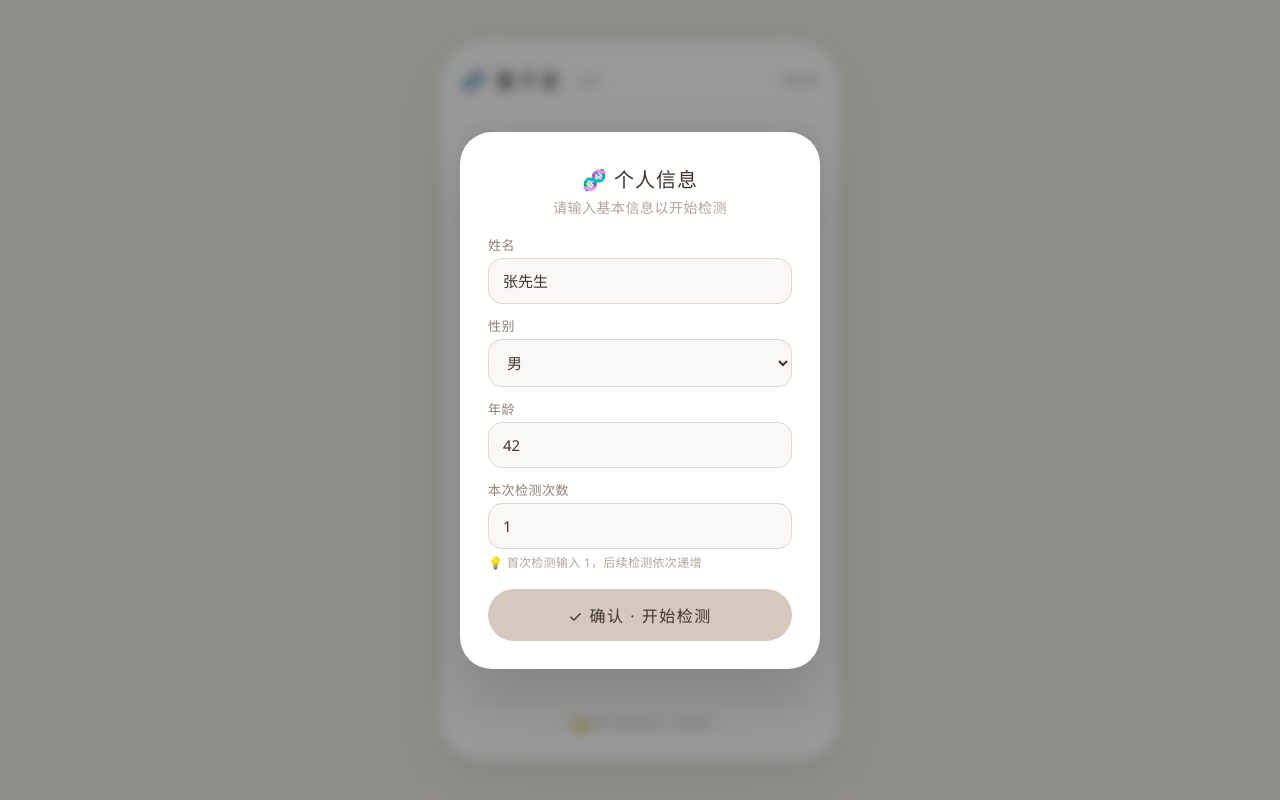
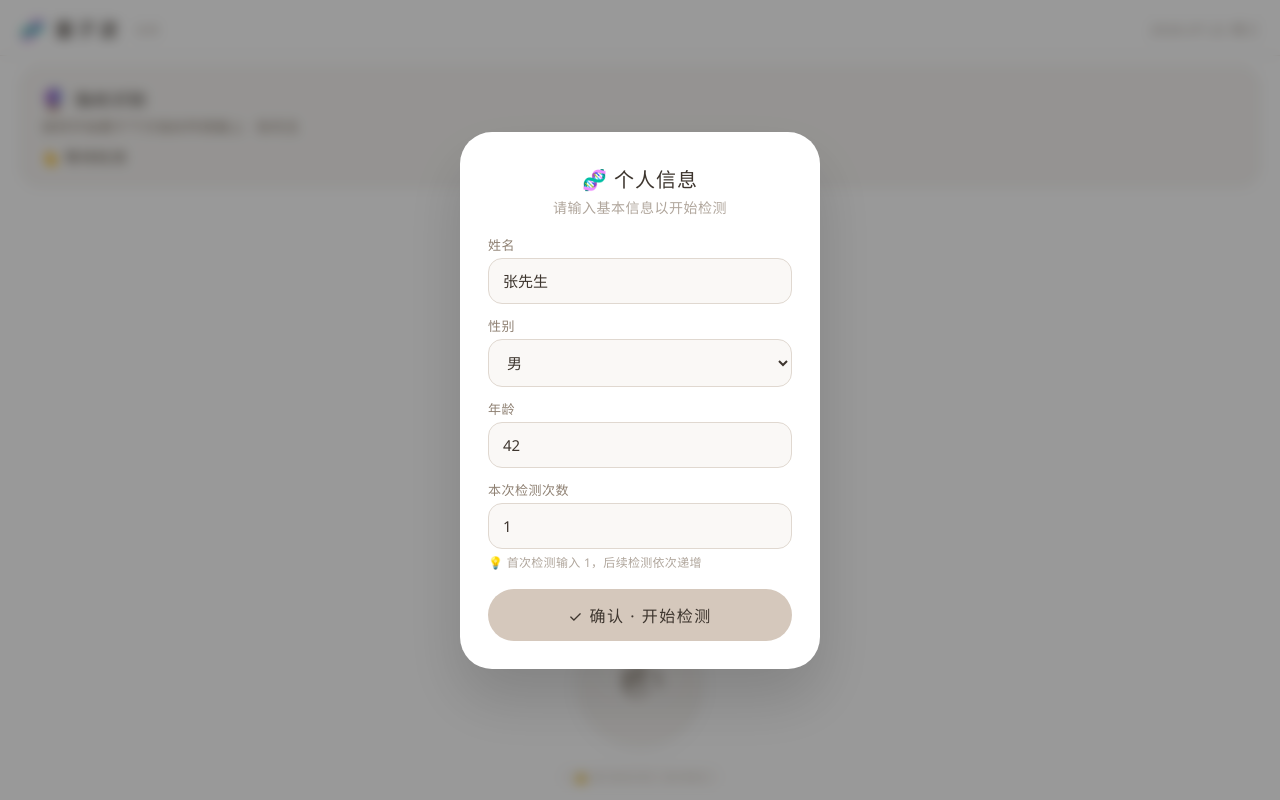
Before and after one commit to couheyong/couheyong.github.io, a plain HTML site: page ys.html in a window 1280 px wide. Drawn offline with Linux system fonts and the light colour scheme.

Commit message:
Update ys.html

```diff
--- a/ys.html
+++ b/ys.html
@@ -11,38 +11,42 @@
             box-sizing: border-box;
         }
 
-        body {
+        html, body {
+            width: 100%;
+            height: 100%;
+            overflow: hidden;
+            font-family: 'Segoe UI', 'PingFang SC', system-ui, -apple-system, sans-serif;
             background: #f0ede8;
-            min-height: 100vh;
-            display: flex;
-            justify-content: center;
-            align-items: center;
-            font-family: 'Segoe UI', 'PingFang SC', system-ui, -apple-system, sans-serif;
-            padding: 16px;
         }
 
+        /* 全屏容器 — 无边框 */
         .phone-frame {
-            max-width: 400px;
             width: 100%;
+            height: 100%;
+            max-width: 100%;
+            max-height: 100%;
             background: #ffffff;
-            border-radius: 48px 48px 40px 40px;
-            box-shadow: 0 20px 60px rgba(0,0,0,0.06), 0 8px 24px rgba(0,0,0,0.03);
-            padding: 24px 20px 28px;
-            min-height: 720px;
             display: flex;
             flex-direction: column;
-            border: 1px solid rgba(0,0,0,0.03);
+            padding: 0;
+            margin: 0;
+            border: none;
+            border-radius: 0;
+            box-shadow: none;
             position: relative;
+            overflow: hidden;
         }
 
+        /* ===== 顶部状态栏 ===== */
         .status-bar {
             display: flex;
             justify-content: space-between;
             align-items: center;
-            padding-bottom: 14px;
+            padding: 14px 20px 12px 20px;
+            flex-shrink: 0;
+            background: #ffffff;
             border-bottom: 1px solid #f0ece8;
-            margin-bottom: 10px;
-            flex-shrink: 0;
+            z-index: 5;
         }
         .status-bar .title {
             font-size: 20px;
@@ -59,18 +63,22 @@
             font-weight: 300;
             letter-spacing: 1px;
         }
-        .status-bar .time {
+        .status-bar .date-display {
             font-size: 14px;
             color: #b0a69c;
             font-weight: 300;
+            letter-spacing: 0.5px;
         }
 
+        /* ===== 内容区域 — 弹性，中间留白 ===== */
         .content {
             flex: 1;
             display: flex;
             flex-direction: column;
-            padding: 4px 0 6px;
+            padding: 0 20px 10px 20px;
             position: relative;
+            overflow: hidden;
+            min-height: 0;
         }
 
         /* ===== 提示框 ===== */
@@ -78,9 +86,9 @@
             background: #f8f6f4;
             border-radius: 20px;
             padding: 18px 20px 16px;
-            margin-bottom: 12px;
+            margin: 10px 0 8px 0;
             border: 1px solid #ede8e2;
-            min-height: 90px;
+            min-height: 88px;
             display: flex;
             flex-direction: column;
             justify-content: center;
@@ -134,16 +142,17 @@
         .hint-box.state-processing { border-color: #d5c8bc; background: #faf8f6; }
         .hint-box.state-done { border-color: #d0d8d0; background: #f6f8f5; }
 
-        /* ===== 指纹区域 ===== */
+        /* ===== 指纹区域 — 固定在底部 ===== */
         .fingerprint-area {
             display: flex;
             flex-direction: column;
             align-items: center;
             justify-content: center;
-            flex: 1;
-            padding: 6px 0 10px;
-            min-height: 160px;
+            flex-shrink: 0;
+            padding: 8px 0 6px 0;
+            min-height: 150px;
             position: relative;
+            margin-top: auto;
         }
 
         .fingerprint-ring {
@@ -192,7 +201,7 @@
         /* ===== 悬浮进度条 ===== */
         .progress-wrapper {
             position: absolute;
-            bottom: -6px;
+            bottom: -4px;
             left: 50%;
             transform: translateX(-50%);
             width: 75%;
@@ -240,6 +249,7 @@
             padding: 4px 0 8px;
             animation: fadeIn 0.4s ease;
             flex: 1;
+            overflow-y: auto;
         }
         .result-page.show {
             display: flex;
@@ -325,16 +335,8 @@
             margin-top: 4px;
             line-height: 1.6;
         }
-        .result-footnote strong {
-            color: #6a5f52;
-            font-weight: 400;
-        }
         .result-footnote .improve {
             color: #5a8a6a;
-            font-weight: 400;
-        }
-        .result-footnote .decline {
-            color: #b07a6a;
             font-weight: 400;
         }
 
@@ -342,6 +344,7 @@
             display: flex;
             gap: 10px;
             margin-top: 16px;
+            padding-bottom: 4px;
         }
         .action-row .btn {
             flex: 1;
@@ -367,28 +370,11 @@
             color: #5a4f46;
         }
 
-        .footnote {
-            margin-top: 18px;
-            font-size: 11px;
-            color: #ccc4bc;
-            text-align: center;
-            letter-spacing: 0.5px;
-            border-top: 1px solid #f0ece8;
-            padding-top: 14px;
-            flex-shrink: 0;
-        }
-        .footnote i {
-            font-style: normal;
-            background: #faf8f6;
-            padding: 2px 16px;
-            border-radius: 40px;
-            color: #ccc4bc;
-        }
-
         .initial-content {
             display: flex;
             flex-direction: column;
             flex: 1;
+            min-height: 0;
         }
         .initial-content.hidden {
             display: none;
@@ -496,8 +482,28 @@
             background: #c8b8aa;
         }
 
+        /* 底部脚标 — 很淡 */
+        .footnote {
+            margin-top: 4px;
+            font-size: 10px;
+            color: #ddd8d2;
+            text-align: center;
+            letter-spacing: 0.5px;
+            flex-shrink: 0;
+            padding: 2px 0 6px 0;
+        }
+        .footnote i {
+            font-style: normal;
+            background: #faf8f6;
+            padding: 2px 14px;
+            border-radius: 40px;
+            color: #ddd8d2;
+        }
+
         @media (max-width: 420px) {
-            .phone-frame { padding: 16px 14px 20px; min-height: 620px; }
+            .status-bar { padding: 12px 16px 10px 16px; }
+            .status-bar .title { font-size: 17px; }
+            .content { padding: 0 14px 8px 14px; }
             .fingerprint-ring { width: 130px; height: 130px; }
             .fingerprint-btn { width: 112px; height: 112px; }
             .fingerprint-btn svg { width: 50px; height: 50px; }
@@ -540,9 +546,10 @@
 
 <!-- ===== 主界面 ===== -->
 <div class="phone-frame" id="phoneFrame">
+    <!-- 顶部状态栏 -->
     <div class="status-bar">
         <div class="title">🧬 量子波 <small>· 全息</small></div>
-        <div class="time" id="clockDisplay">--:--</div>
+        <div class="date-display" id="dateDisplay"></div>
     </div>
 
     <div class="content">
@@ -559,15 +566,13 @@
                 </div>
             </div>
 
-            <!-- 指纹区域 -->
+            <!-- 指纹区域 — 固定在底部 -->
             <div class="fingerprint-area">
                 <div class="fingerprint-ring">
                     <div class="fingerprint-btn" id="fingerBtn" role="button" tabindex="0">
                         <svg viewBox="0 0 24 24" xmlns="http://www.w3.org/2000/svg">
                             <path d="M17.1 8.3c.9.9 1.4 2.1 1.4 3.4 0 .6-.1 1.1-.3 1.6l1.5 1.5c.5-1 .8-2.1.8-3.1 0-2.2-.9-4.2-2.4-5.7l-1.4 1.4c.2.2.4.5.4.9zM12 4.9c.8 0 1.6.2 2.3.5l1.4-1.4C14.5 3.2 13.3 2.8 12 2.8S9.5 3.2 8.3 4L9.7 5.4c.7-.3 1.5-.5 2.3-.5zM8.3 6.7L6.9 5.3c-1.5 1.5-2.4 3.5-2.4 5.7 0 2.2.9 4.2 2.4 5.7L8.3 15.3c-.9-.9-1.4-2.1-1.4-3.4 0-1.3.5-2.5 1.4-3.4zm7.4 8.6l-1.5 1.5c-.8.4-1.7.7-2.6.7-2.8 0-5-2.2-5-5 0-1.2.4-2.3 1.1-3.2l-1.5-1.5C5.4 9.6 4.8 11 4.8 12.5c0 3.3 2.7 6 6 6 1.5 0 2.9-.6 4-1.5l1.5-1.5-1.4-1.4c-.5.5-1.2.8-2 .8-1.4 0-2.5-1.1-2.5-2.5 0-.9.5-1.7 1.2-2.2L11.5 9c-.4.4-.7 1-.7 1.5 0 .8.7 1.5 1.5 1.5.8 0 1.5-.7 1.5-1.5 0-.6-.3-1.1-.8-1.4l-1.5-1.5c-.7.4-1.2 1.2-1.2 2 0 1.4 1.1 2.5 2.5 2.5s2.5-1.1 2.5-2.5c0-1.4-1.1-2.5-2.5-2.5-.3 0-.6.1-.8.2l1.5 1.5c.8-.8.8-2.1 0-2.9-.8-.8-2.1-.8-2.9 0L8.3 8.3c-.9.9-1.4 2.1-1.4 3.4 0 1.3.5 2.5 1.4 3.4l1.4-1.4c-.2-.2-.3-.5-.3-.8 0-.8.7-1.5 1.5-1.5.8 0 1.5.7 1.5 1.5 0 .6-.3 1.1-.8 1.4l1.5 1.5c.4-.4.7-1 .7-1.5 0-.8-.7-1.5-1.5-1.5s-1.5.7-1.5 1.5c0 .8.7 1.5 1.5 1.5.3 0 .6-.1.8-.2z"/>
                         </svg>
-                    </div>
-                </div>
                     </div>
                 </div>
 
@@ -577,6 +582,8 @@
                         <div class="progress-fill" id="progressFill"></div>
                     </div>
                     <div class="progress-label" id="progressLabel">0%</div>
+                </div>
+            </div>
         </div>
 
         <!-- 结果页面 -->
@@ -591,10 +598,10 @@
                 <button class="btn btn-primary" id="resetBtn">⟳ 重新检测</button>
             </div>
         </div>
-    </div>
 
         <div class="footnote">
-        <i>⚠️ 基于指纹识别 · YS演绎</i>
+            <i>⚠️ 基于指纹识别 · 演示模拟</i>
+        </div>
     </div>
 </div>
 
@@ -616,7 +623,7 @@
         const resultUser = document.getElementById('resultUser');
         const resultCount = document.getElementById('resultCount');
         const resetBtn = document.getElementById('resetBtn');
-        const clockDisplay = document.getElementById('clockDisplay');
+        const dateDisplay = document.getElementById('dateDisplay');
         const phoneFrame = document.getElementById('phoneFrame');
 
         // 弹窗
@@ -640,13 +647,17 @@
         let progress = 0;
         const REQUIRED_HOLD = 5000;
 
-        // 时钟
-        function updateClock() {
+        // ===== 日期显示 =====
+        function updateDate() {
             const now = new Date();
-            clockDisplay.textContent = `${String(now.getHours()).padStart(2, '0')}:${String(now.getMinutes()).padStart(2, '0')}`;
+            const year = now.getFullYear();
+            const month = String(now.getMonth() + 1).padStart(2, '0');
+            const day = String(now.getDate()).padStart(2, '0');
+            const weekdays = ['日', '一', '二', '三', '四', '五', '六'];
+            const wd = weekdays[now.getDay()];
+            dateDisplay.textContent = `${year}.${month}.${day} 周${wd}`;
         }
-        updateClock();
-        setInterval(updateClock, 30000);
+        updateDate();
 
         // 提示框状态管理
         function setHintState(state, title, sub, statusHtml) {
@@ -669,7 +680,7 @@
             );
         }
 
-        // ===== 基于年龄+性别+检测次数的唬人数据 =====
+        // ===== 生成报告 =====
         function generateReport(user, count, prevResult) {
             const { name, gender, age } = user;
             const isMale = gender === '男';
@@ -692,7 +703,6 @@
             const mod = ageModifiers[ageGroup] || ageModifiers['中年'];
             const genderPrefix = isMale ? '肾' : '肝';
 
-            // 根据检测次数调整数值 — 越往后越好
             const progressFactor = Math.min((count - 1) / 4, 1.0);
             const improveOffset = Math.floor(progressFactor * 30);
 
@@ -723,7 +733,6 @@
                 return { label, value: val, numValue: adjustedNum };
             });
 
-            // 加入"具体"数据
             const heartRate = 55 + Math.floor(Math.random() * 28) - Math.floor(progressFactor * 10);
             const bpSys = 105 + Math.floor(Math.random() * 28) - Math.floor(progressFactor * 8);
             const bpDia = 65 + Math.floor(Math.random() * 18) - Math.floor(progressFactor * 5);
@@ -745,7 +754,6 @@
             }
             items.sort(() => Math.random() - 0.5);
 
-            // ===== 生成改善对比信息 =====
             let improvementMsg = '';
             const currAvg = items.reduce((sum, it) => sum + (it.numValue || 50), 0) / items.length;
 
@@ -771,7 +779,6 @@
                 improvementMsg = `📊 第 ${count} 次检测`;
             }
 
-            // ===== 唬人建议 =====
             const supplementMap = {
                 '青年': {
                     male: ['辅酶Q10', '锌+硒', '维生素B族', '精氨酸', '玛卡提取物', 'D-核糖', '牛磺酸'],
@@ -843,9 +850,7 @@
             previousResult = { avgScore: report.avgScore };
         }
 
-        // ===== 重置并显示弹窗 =====
         function resetAndShowModal() {
-            // 清理所有状态
             if (pressTimer) { clearTimeout(pressTimer); pressTimer = null; }
             if (progressTimer) { clearInterval(progressTimer); progressTimer = null; }
             isPressing = false;
@@ -860,22 +865,18 @@
             previousResult = null;
             isUserConfirmed = false;
 
-            // 禁用指纹
             fingerBtn.style.pointerEvents = 'none';
             fingerBtn.style.opacity = '0.6';
 
-            // 弹窗回填已有信息
             modalName.value = userInfo.name || '';
             modalGender.value = userInfo.gender || '男';
             modalAge.value = userInfo.age || 30;
             modalCount.value = userInfo.count || 1;
 
-            // 显示弹窗
             modalOverlay.classList.add('show');
             resetHint();
         }
 
-        // ===== 弹窗确认 =====
         function confirmUser() {
             const name = modalName.value.trim() || '未命名';
             const gender = modalGender.value;
@@ -955,7 +956,6 @@
                 return;
             }
 
-            // 成功
             isPressing = false;
             isProcessing = true;
             const countDisplay = userInfo.count || 1;
@@ -995,7 +995,6 @@
         fingerBtn.addEventListener('touchend', handlePressEnd, { passive: false });
         fingerBtn.addEventListener('touchcancel', e => { if (isPressing) handlePressEnd(e); });
 
-        // 重新检测按钮 - 显示弹窗
         resetBtn.addEventListener('click', resetAndShowModal);
 
         fingerBtn.addEventListener('keydown', e => {
```
Lines whose indentation alone changed are shown as unchanged.
